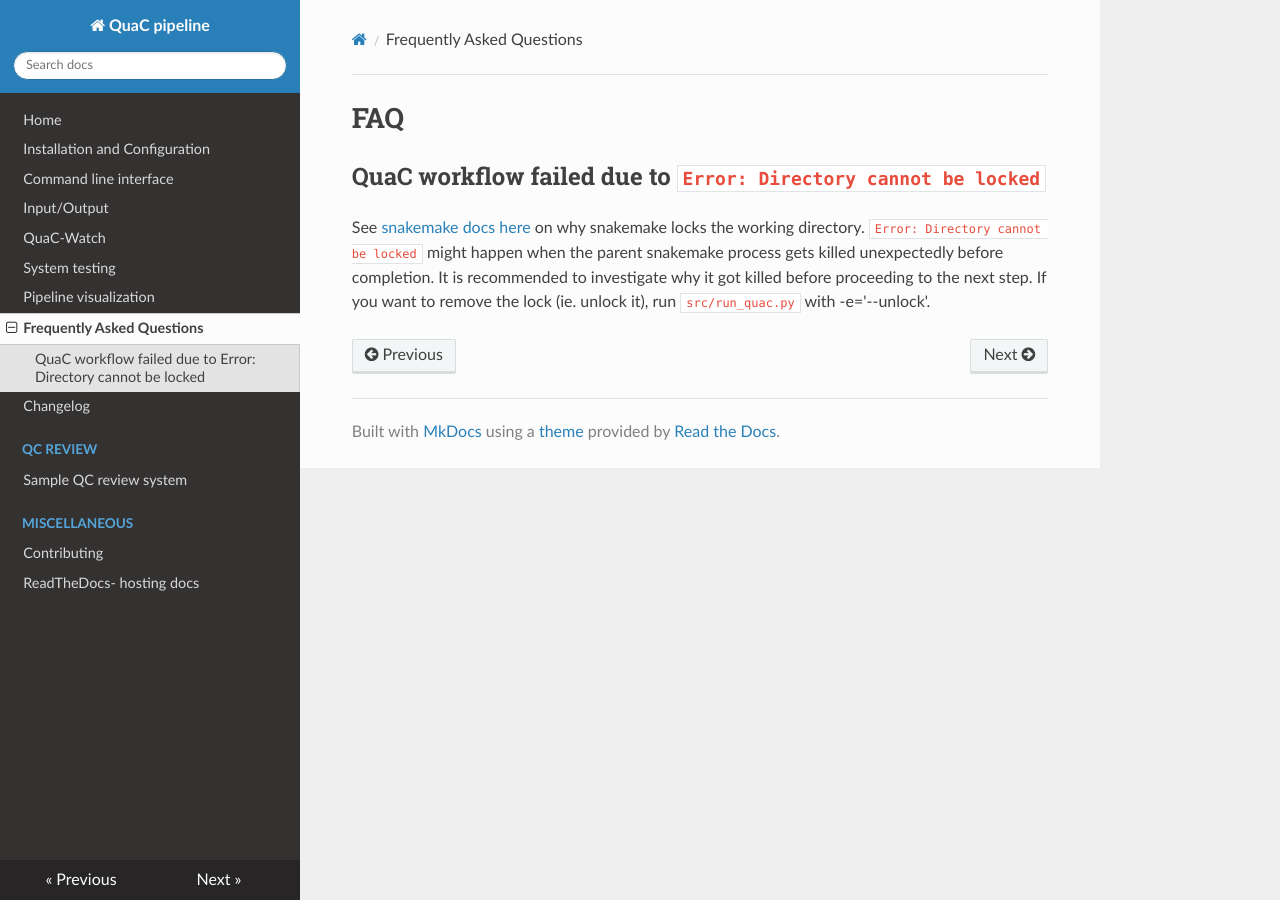
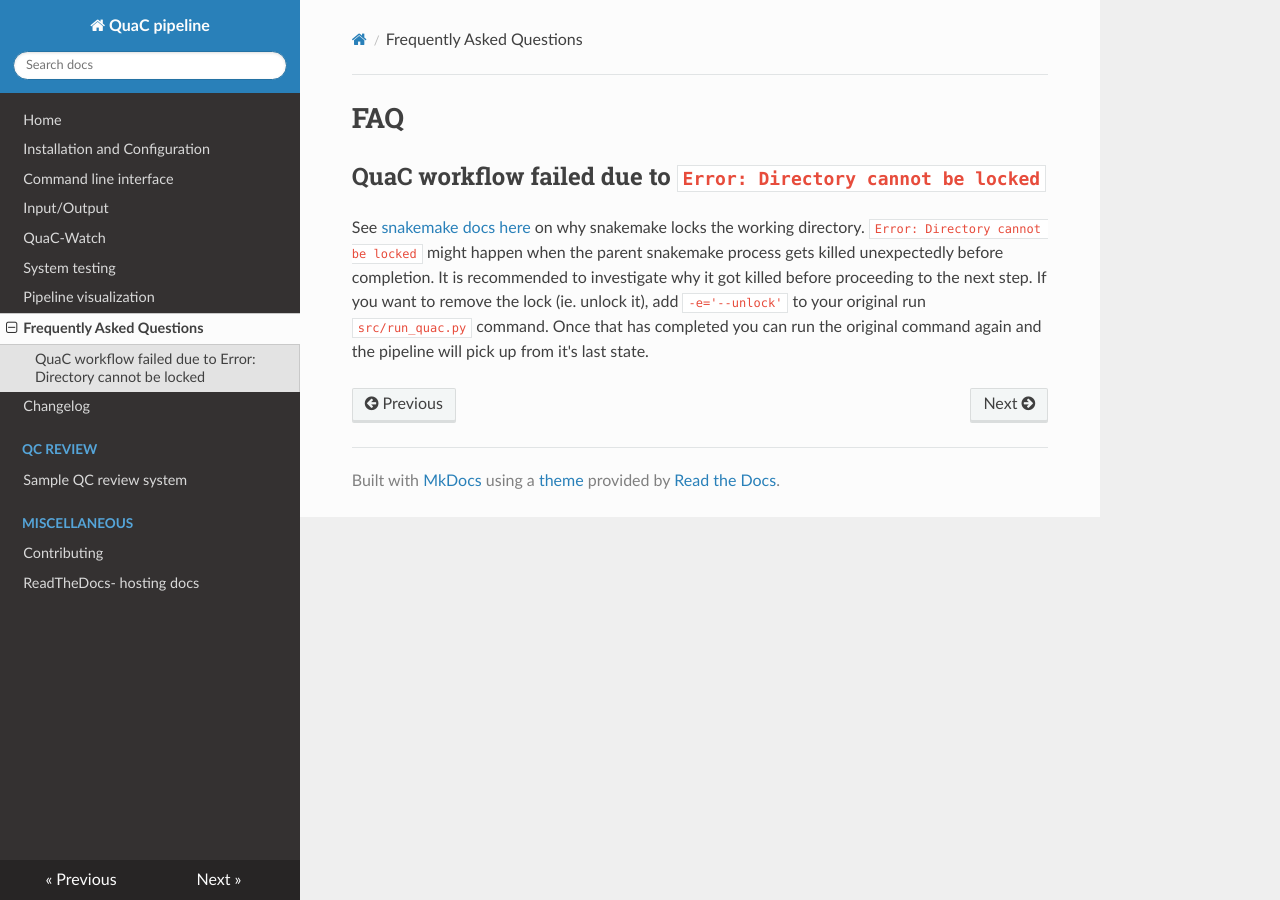
Before and after one commit to uab-cgds-worthey/quac, an MkDocs documentation site: the page built from docs/faq.md, in a window 1280 px wide. Built offline with MkDocs 1.6.1, drawn with Linux system fonts in a browser that asks for light colours; nearby versions of some CDN libraries.

Commit message:
Update docs/faq.md
Co-authored-by: Brandon M Wilk <wilkb777@gmail.com>

```diff
--- a/docs/faq.md
+++ b/docs/faq.md
@@ -6,4 +6,5 @@ See [snakemake docs
 here](https://snakemake.readthedocs.io/en/stable/project_info/faq.html#how-does-snakemake-lock-the-working-directory) on
 why snakemake locks the working directory. `Error: Directory cannot be locked` might happen when the parent snakemake
 process gets killed unexpectedly before completion. It is recommended to investigate why it got killed before proceeding
-to the next step. If you want to remove the lock (ie. unlock it), run `src/run_quac.py` with -e='--unlock'.
+to the next step. If you want to remove the lock (ie. unlock it), add `-e='--unlock'` to your original run `src/run_quac.py` command.
+Once that has completed you can run the original command again and the pipeline will pick up from it's last state.
```
